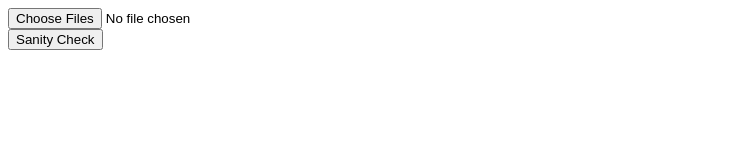
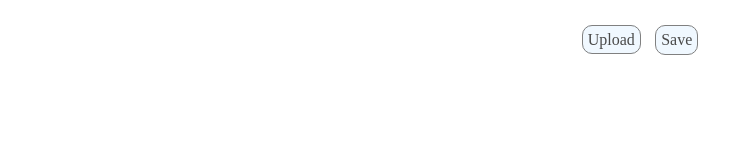
Before and after one commit to shokhrukhShom/imgPreview, a plain HTML site: page index.html in a window 1280 px wide. Shown: the whole page, without its empty margins (0-753 px from the left). Drawn offline with Linux system fonts and the light colour scheme.

Commit message:
UI tested, buttons css added

```diff
--- a/index.html
+++ b/index.html
@@ -8,9 +8,11 @@
 </head>
 <body>
     <form id="imageForm">
-        <input type="file" id="fileInput" multiple>
+        <label for="fileInput" class="uploadBtn">Upload</label>
+        <input type="file" id="fileInput" multiple accept=".png, .jpg, .jpeg" style="display: none;">
+        <button type="button" id="sanityCheckButton" class="uploadBtn">Save </button>
         <div id="imageContainer"></div>
-        <button type="button" id="sanityCheckButton">Sanity Check</button>
+
     </form>
     <script src="script.js"></script>
 </body>
--- a/styles.css
+++ b/styles.css
@@ -1,3 +1,9 @@
+body {
+    font-family: Arial, sans-serif;
+    margin: 20px;
+    text-align: center;
+}
+
 .image-wrapper {
     position: relative;
     display: inline-block;
@@ -7,8 +13,12 @@
 
 .image-wrapper img {
     display: block;
-    max-width: 100px;
-    max-height: 100px;
+    max-width: 120px;
+    max-height: 120px;
+}
+img {
+    width: 120px;
+    height: 120px;
 }
 
 .remove-btn {
@@ -19,6 +29,7 @@
     color: white;
     border: none;
     cursor: pointer;
+    opacity: 70%;
 }
 
 .dragging {
@@ -28,3 +39,16 @@
 .over {
     border: 2px dashed #000;
 }
+
+
+.uploadBtn {
+    border: 1px solid gray;
+    border-radius: 10px;
+    padding: 5px;
+    background-color: aliceblue;
+    font-family: 'Arial, sans-serif';
+    color: #4a4a4a;
+    font-size: medium;
+    margin: 5px;
+
+}
```
Also changed, not shown: readme.txt (deleted).
